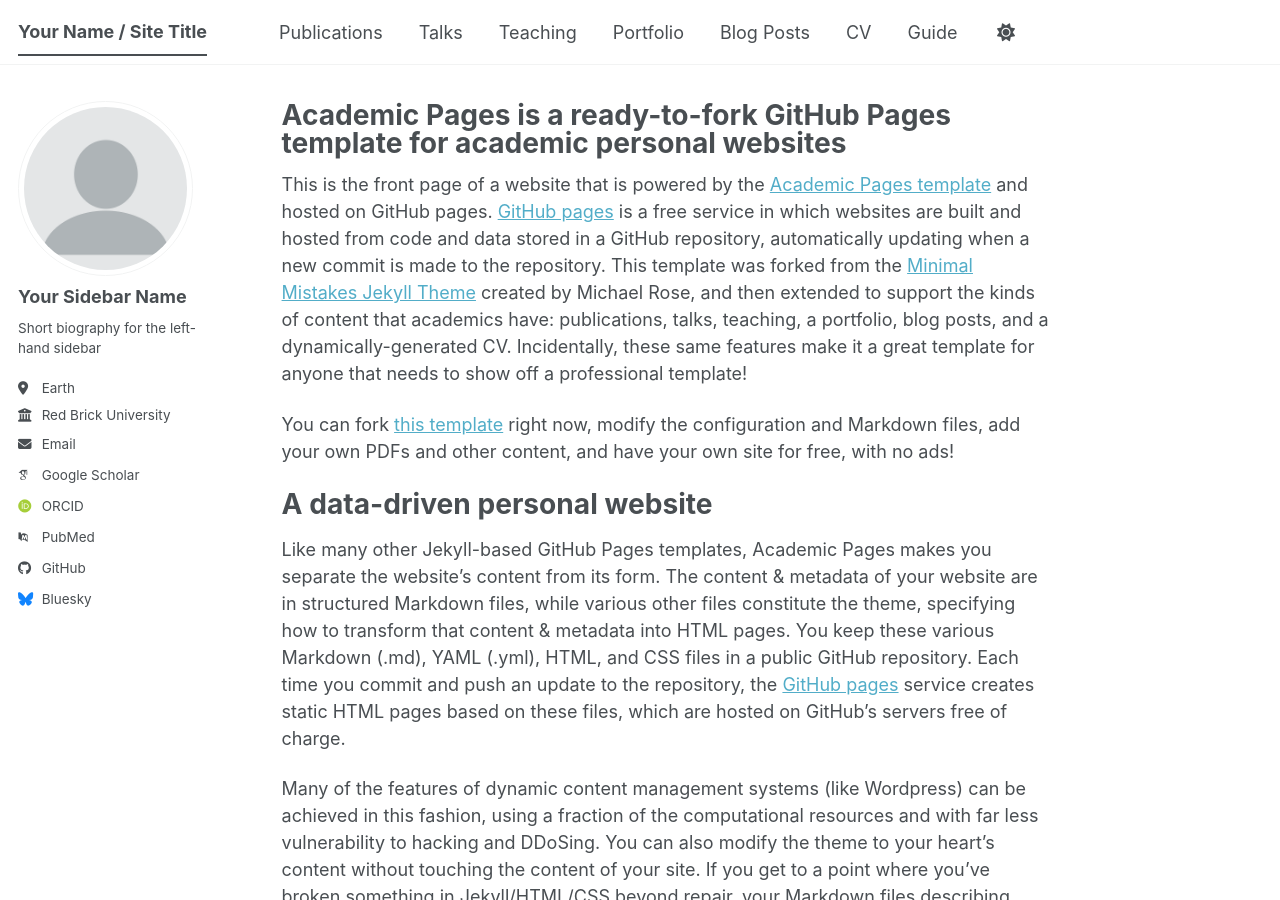
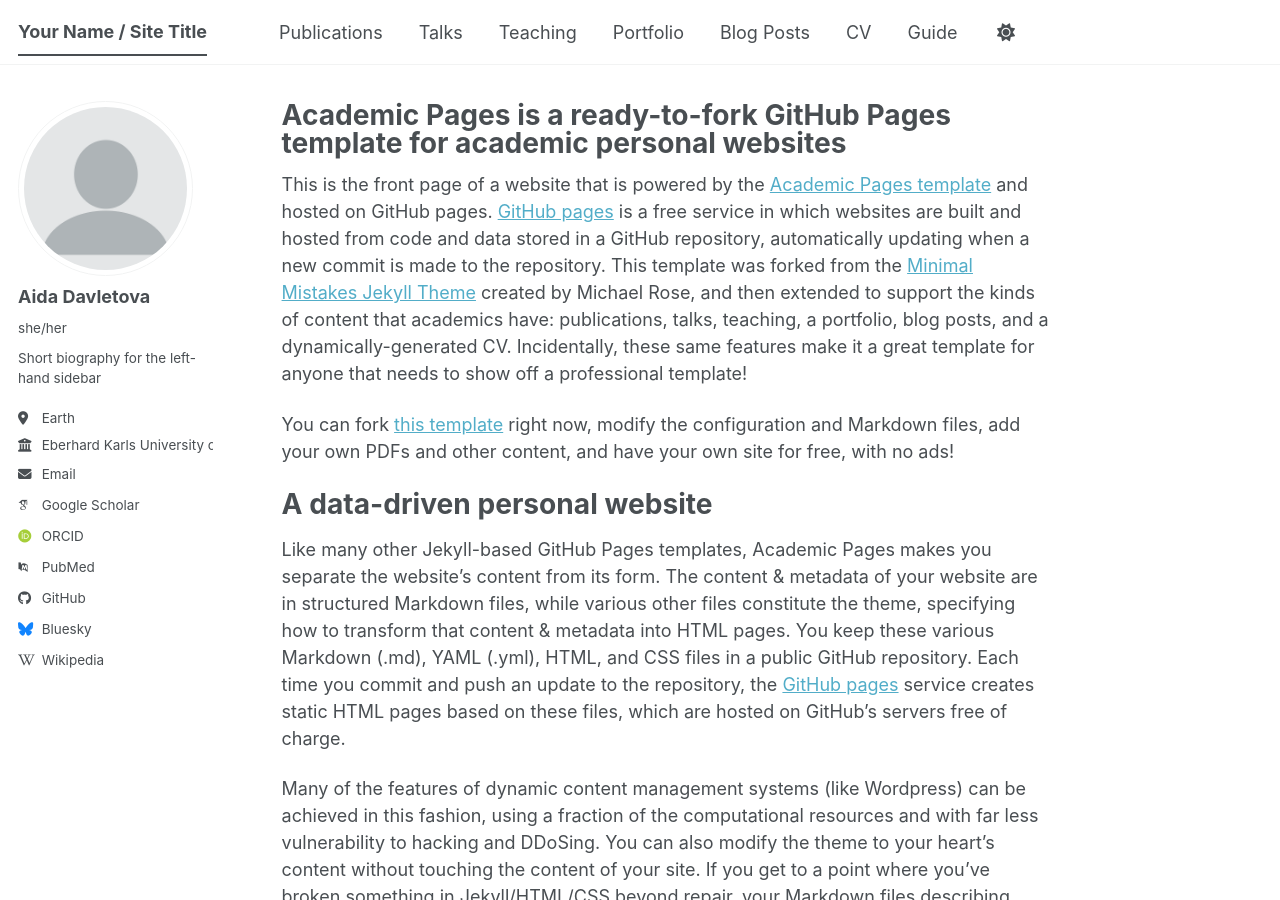
Before and after one commit to aisford/aida-davletova, a Jekyll site: the page built from _pages/about.md, in a window 1280 px wide and 900 px high. Built offline with Jekyll 4.4.1, drawn with Linux system fonts in a browser that asks for light colours; some web fonts are replaced; a script bundle is joined from its source files by our own code; library files that are not in the unit come from our copies.

Commit message:
Update _config.yml

```diff
--- a/_config.yml
+++ b/_config.yml
@@ -13,7 +13,7 @@
 title_separator          : "-"
 name                     : &name "Your Name"
 description              : &description "Your Name's academic portfolio"   # Update this with a general description of your site, this is the default if not overridden by a page
-url                      : https://academicpages.github.io # The base hostname & protocol for your site e.g. "https://[your GitHub username].github.io",
+url                      : https://aisford.github.io/aida-davletova # The base hostname & protocol for your site e.g. "https://[your GitHub username].github.io",
                                                            # or if you already have some other page hosted on Github then use "https://[your GitHub username].github.io/[Your Repo Name]"
 baseurl                  : "" # the subpath of your site, e.g. "/blog"
 repository               : "academicpages/academicpages.github.io"
@@ -24,13 +24,13 @@
 author:
   # Biographic information
   avatar           : "profile.png"
-  name             : "Your Sidebar Name"
-  pronouns         : # example: "she/her"
+  name             : "Aida Davletova"
+  pronouns         : "she/her"
   bio              : "Short biography for the left-hand sidebar"
   location         : "Earth"
-  employer         : "Red Brick University"
+  employer         : "Eberhard Karls University of Tübingen"
   uri              : # URL
-  email            : "none@example.org"
+  email            : "aida-davletova@student.uni-tuebingen.de"
 
   # Academic websites
   academia         : # URL
@@ -77,7 +77,7 @@
   twitter          : # Username for X / Twitter
   vine             : # Username
   weibo            : # Username
-  wikipedia        : # Username
+  wikipedia        : "u:Aisford"
   xing             : # Username
   youtube          : # Username
   zhihu            : # Username
```
